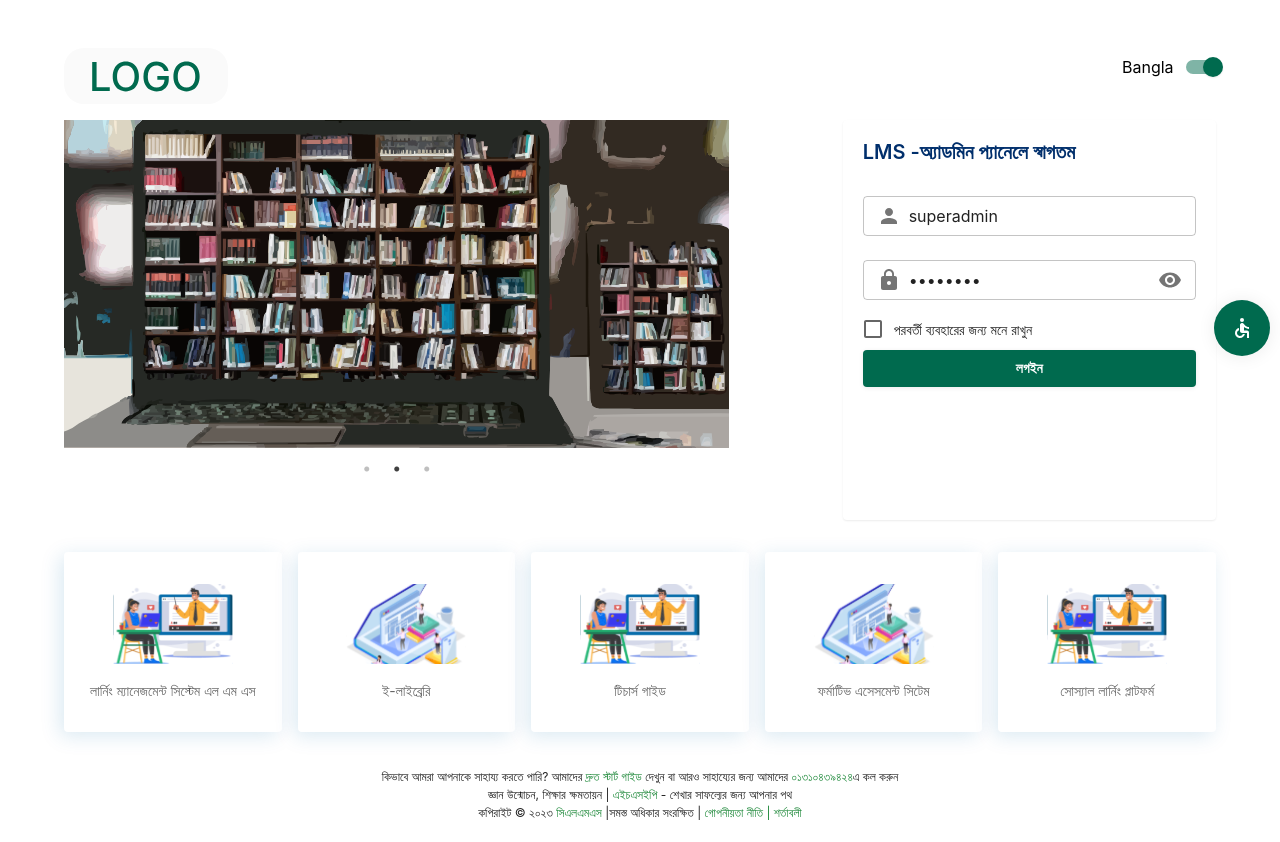
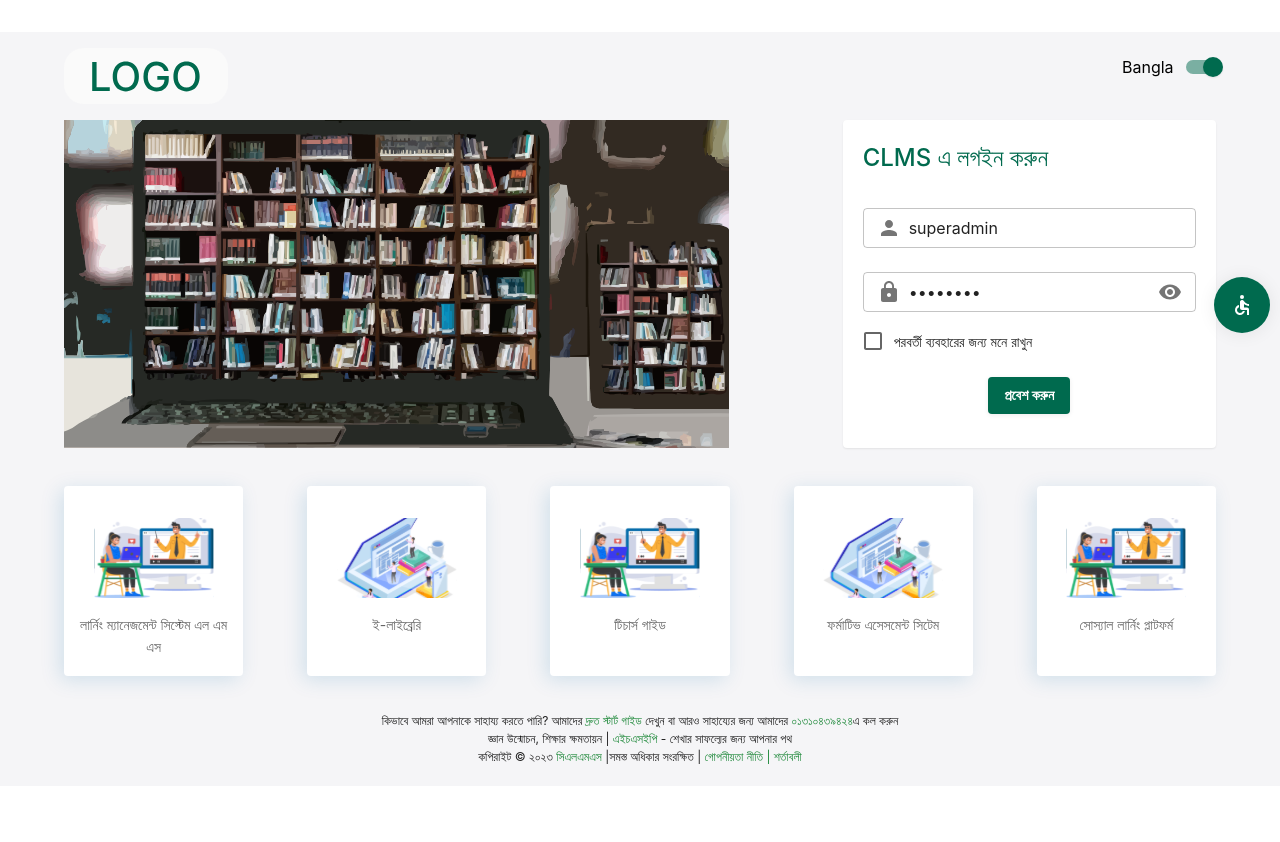
Before and after one commit to affan-habib/admin-panel, a React (Create React App) app: page /login in a window 1280 px wide. After the commit the page ends 800 px from the top, so only its background shows below. Built offline with nearby package versions, Linux system fonts and the light colour scheme.

Commit message:
Login Pase style fix

```diff
--- a/src/core/auth/LoginPage.tsx
+++ b/src/core/auth/LoginPage.tsx
@@ -1,13 +1,11 @@
-import React, { useState } from 'react';
+import React, { useEffect, useState, useMemo } from 'react';
 import {
   Container,
   Grid,
   Paper,
   Typography,
-  Button,
   Box,
   CssBaseline,
-  ButtonGroup,
 } from '@mui/material';
 
 import FooterContainer from 'views/auth/FooterContainer';
@@ -21,14 +19,36 @@ import LanguageSelect from 'components/common/LanguageSelect';
 import logo from 'assets/logo.svg';
 
 const LoginPage: React.FC = () => {
-  const { t } = useTranslation();
+  const { t, i18n } = useTranslation();
   const [selectedButton, setSelectedButton] = useState('login');
+  const [selectedCard, setSelectedCard] = useState<string | null>('CLMS');
+
+
   const handleButtonClick = (buttonType: string) => {
     setSelectedButton(buttonType);
   };
 
+  const handleCardClick = (translationKey: string) => {
+    setSelectedCard(translationKey);
+  };
+
+  const translatedCard = useMemo(() => t(selectedCard || ''), [selectedCard, t]);
+
+  useEffect(() => {
+    // Update selectedCard when language changes
+    if (selectedCard !== null) {
+      const translatedCard = t(selectedCard);
+
+      // Ensure that the translation is not the same as the current selectedCard
+      if (translatedCard !== selectedCard) {
+        setSelectedCard(translatedCard);
+      }
+    }
+  }, [i18n.language, selectedCard, t]);
+
+
   return (
-    <div>
+    <div style={{ backgroundColor: 'rgba(245, 245, 247, 1)' }}>
       <CssBaseline />
 
       <Container maxWidth="lg" sx={{ mt: 6 }}>
@@ -49,10 +69,11 @@ const LoginPage: React.FC = () => {
           </Grid>
           <Grid item xs={12} sm={1}></Grid>
           <Grid item xs={12} sm={4} display="flex" direction="column">
-            <Paper style={{ padding: 20, minHeight: 400 }}>
-              <Typography variant="h6" color="#002F6C" mb={2}>
-                {t('welcomeMessage')}
+            <Paper style={{ padding: 20, minHeight: 328 }}>
+              <Typography variant="body1" sx={{ color: 'rgba(0, 106, 78, 1)', fontSize: '24px', fontWeight: '500' }}>
+                {translatedCard || ''}
               </Typography>
+
               <Box>
                 {selectedButton === 'login' ? (
                   <LoginForm />
@@ -64,7 +85,7 @@ const LoginPage: React.FC = () => {
           </Grid>
 
           <Grid item xs={12} sx={{ mt: 2 }}>
-            <FooterContainer />
+            <FooterContainer onCardClick={handleCardClick} />
           </Grid>
 
           <Grid item xs={12}>
--- a/src/locale/bangla.json
+++ b/src/locale/bangla.json
@@ -39,5 +39,10 @@
     "number80":"৮0",
     "number90":"৯0",
     "number100":"১০0",
-    "adminPanel": "অ্যাডমিন প্যানেল"
+    "adminPanel": "অ্যাডমিন প্যানেল",
+    "CLMS":"CLMS এ লগইন করুন",
+    "Elibrary":"ই-লাইব্রেরি এ লগইন করুন",
+    "guide":"টিচার্স গাইড এ লগইন করুন",
+    "formative":"ফরম্যাটিভ এসেসমেন্ট সিস্টেম এ লগইন করুন",
+    "social":"সোস্যাল লার্নিং প্লাটফর্ম এ লগইন করুন"
 }
--- a/src/locale/bn.json
+++ b/src/locale/bn.json
@@ -3,7 +3,7 @@
   "email": "ইমেইল",
   "password": "পাসওয়ার্ড",
   "remeberPassword": "পরবর্তী ব্যবহারের জন্য মনে রাখুন",
-  "login": "লগইন",
+  "login": "প্রবেশ করুন",
   "loginHere": "প্রবেশ করুন",
   "registerHere": "নিবন্ধন করুন",
   "welcomeToLms": "HSEP লার্নিং ম্যানেজমেন্ট সিস্টেম - এ স্বাগতম",
--- a/src/locale/english.json
+++ b/src/locale/english.json
@@ -39,7 +39,12 @@
     "number80":"80",
     "number90":"90",
     "number100":"100",
-    "adminPanel": "Admin Panel"
+    "adminPanel": "Admin Panel",
+    "CLMS":"Login to CLMS",
+    "Elibrary":"Login to E-Library",
+    "guide":"Login to Teachers Guide",
+    "formative":"Login to Formative Assessment System",
+    "social":"Social Learning Platform"
 
 
 
--- a/src/views/auth/CarouselComponent.tsx
+++ b/src/views/auth/CarouselComponent.tsx
@@ -9,13 +9,14 @@ import slider3 from '../../assets/3.svg';
 
 const CarouselComponent: React.FC = () => {
   const settings = {
-    dots: true,
+    // dots: true,
     infinite: true,
     speed: 500,
     slidesToShow: 1,
     slidesToScroll: 1,
     autoplay: true,
     autoplaySpeed: 4000,
+    arrows: false,
   };
 
   // Array of images
--- a/src/views/auth/FooterContainer.tsx
+++ b/src/views/auth/FooterContainer.tsx
@@ -1,13 +1,14 @@
+import React, { useEffect } from 'react';
 import { Grid, Card, CardContent, CardMedia, Typography } from '@mui/material';
 import image1 from '../../assets/learningManagement.svg';
 import image2 from '../../assets/eLibrary.svg';
 import image3 from '../../assets/teachersGuide.svg';
 import { useTranslation } from 'react-i18next';
 
-const FooterContainer: React.FC = () => {
-  const { t } = useTranslation();
+const FooterContainer: React.FC<{ onCardClick: (text: string) => void }> = ({ onCardClick }) => {
+  const { t, i18n } = useTranslation();
   const cardStyle = {
-    height: '180px',
+    height: '190px',
     boxShadow: '-4px 4px 20px 0px rgba(7, 109, 171, 0.15)',
     transition: 'transform 0.3s, background-color 0.3s',
     cursor: 'pointer', // Add pointer cursor on hover
@@ -21,18 +22,24 @@ const FooterContainer: React.FC = () => {
   };
 
   const cardData = [
-    { title: `${t('learningManagementSystem')}`, imageUrl: image3 },
-    { title: `${t('eLibrary')}`, imageUrl: image2 },
-    { title: `${t('teachersGuide')}`, imageUrl: image3 },
-    { title: `${t('formativeAssessmentSystem')}`, imageUrl: image2 },
-    { title: `${t('socialLearningPlatform')}`, imageUrl: image3 },
+    { title: `${t('learningManagementSystem')}`, specificText: `${t('CLMS')}`, imageUrl: image3 },
+    { title: `${t('eLibrary')}`, specificText: `${t('Elibrary')}`, imageUrl: image2 },
+    { title: `${t('teachersGuide')}`, specificText: `${t('guide')}`, imageUrl: image3 },
+    { title: `${t('formativeAssessmentSystem')}`, specificText: `${t('formative')}`, imageUrl: image2 },
+    { title: `${t('socialLearningPlatform')}`, specificText: `${t('social')}`, imageUrl: image3 },
   ];
-
+  useEffect(() => {
+    // Log language change
+    console.log('Language changed to', i18n.language);
+  }, [i18n.language]);
   return (
-    <Grid container spacing={{ xs: 3, md: 2 }} mt="20px">
+    <Grid container spacing={{ xs: 3, md: 8 }} mt="20px">
       {cardData.map((card, index) => (
         <Grid item key={index} xs={12} md={2.4} sm={6}>
-          <Card sx={cardStyle}>
+          <Card
+            sx={cardStyle}
+            onClick={() => onCardClick(card.specificText)}
+          >
             <CardMedia
               component="img"
               alt={card.title}
--- a/src/views/auth/LoginForm.tsx
+++ b/src/views/auth/LoginForm.tsx
@@ -141,17 +141,24 @@ const LoginForm: React.FC = () => {
             }
           />
         </div>
-
+        <Box sx={{
+              display: 'flex', justifyContent: 'center',
+            }}>
           <Button
             variant="contained"
             color="primary"
             type="submit"
-          fullWidth
+
             disabled={loading}
             startIcon={loading ? <RefreshIcon /> : null}
+            sx={{
+              marginTop:'15px',
+            }}
           >
             {t('login')}
           </Button>
+        </Box>
+
       </form>
     </>
   );
```
Lines whose indentation alone changed are shown as unchanged.
